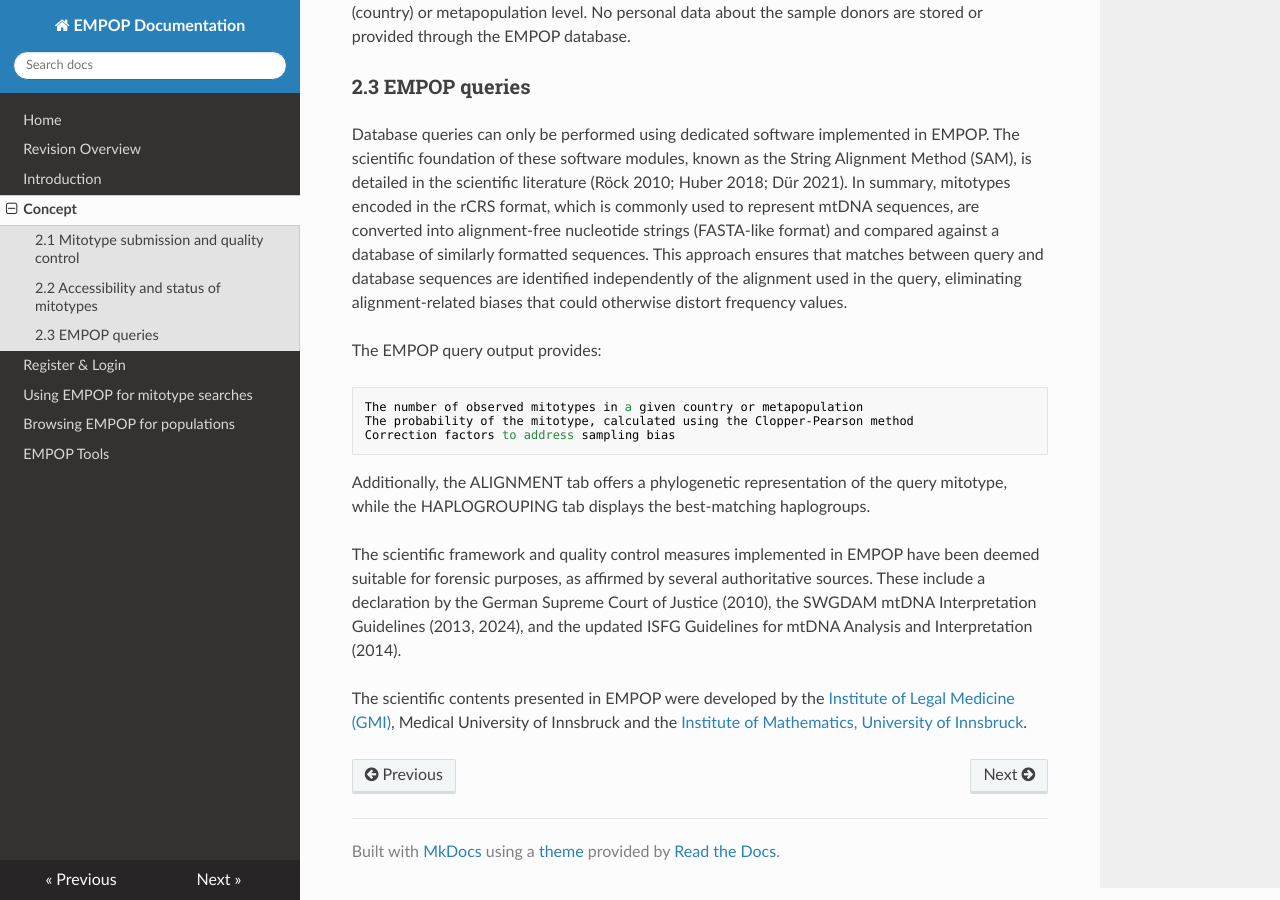
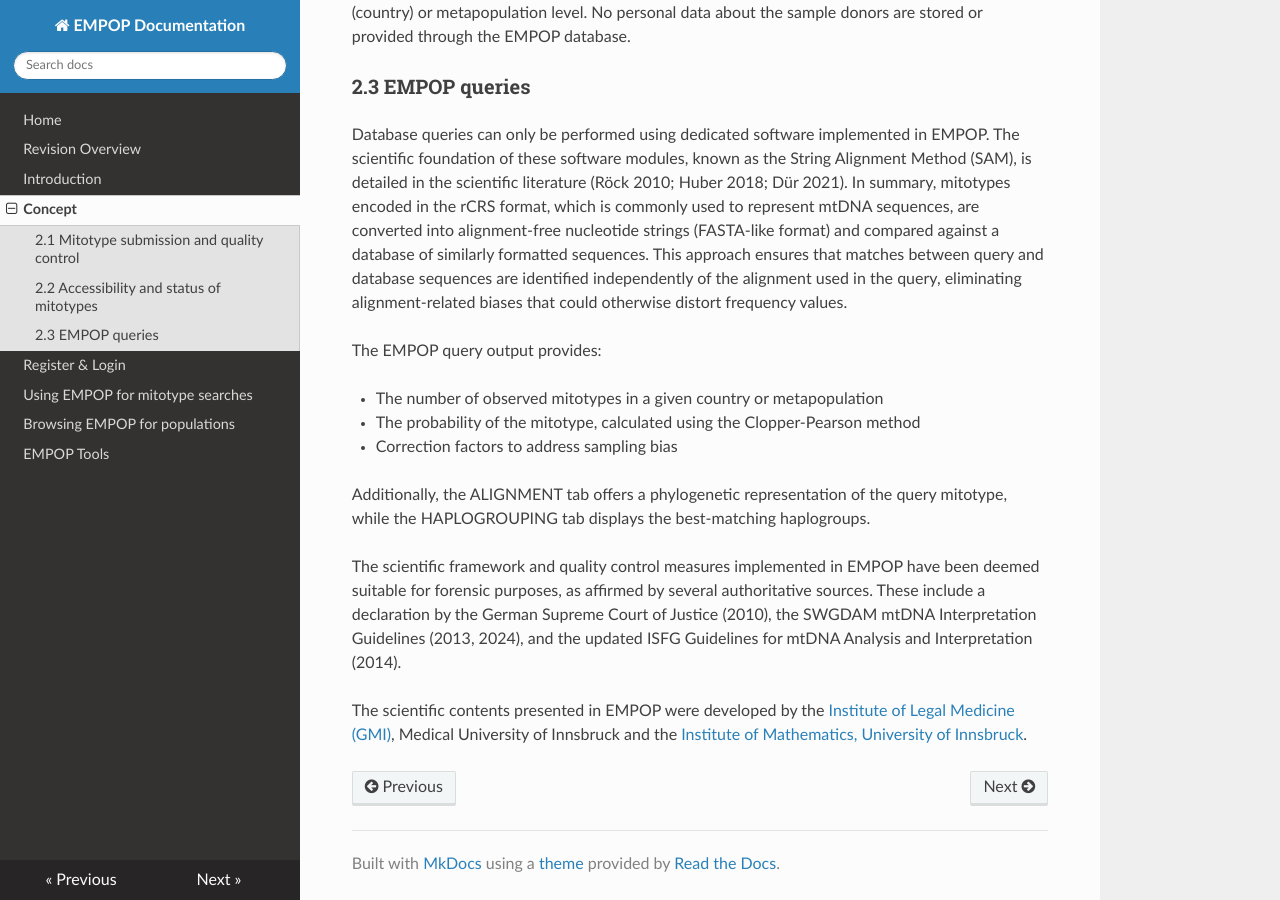
Before and after one commit to gmitirol/empop-use, an MkDocs documentation site: the page built from docs/concept.md, in a window 1280 px wide and 900 px high, scrolled down 1214 px. Built offline with MkDocs 1.6.1, drawn with Linux system fonts in a browser that asks for light colours; nearby versions of some CDN libraries.

```diff
--- a/docs/concept.md
+++ b/docs/concept.md
@@ -33,9 +33,9 @@ Database queries can only be performed using dedicated software implemented in E
 
 The EMPOP query output provides:
 
-    The number of observed mitotypes in a given country or metapopulation
-    The probability of the mitotype, calculated using the Clopper-Pearson method
-    Correction factors to address sampling bias
+- The number of observed mitotypes in a given country or metapopulation
+- The probability of the mitotype, calculated using the Clopper-Pearson method
+- Correction factors to address sampling bias
 
 Additionally, the ALIGNMENT tab offers a phylogenetic representation of the query mitotype, while the HAPLOGROUPING tab displays the best-matching haplogroups.
 
```
